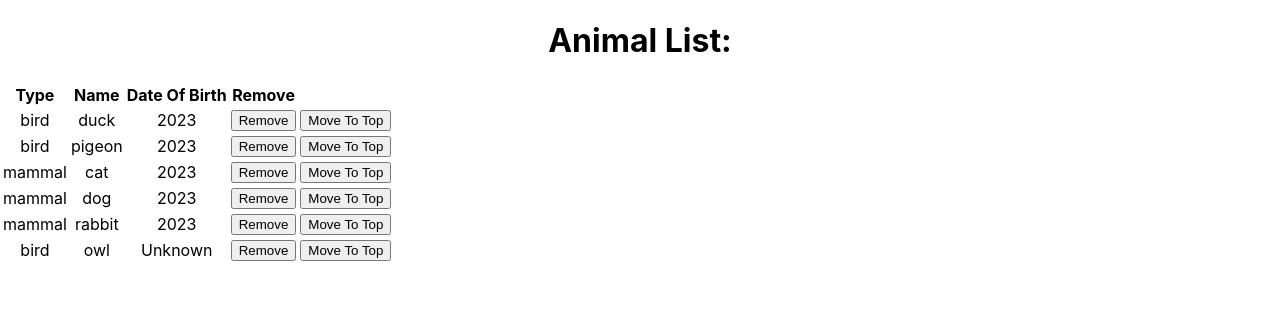
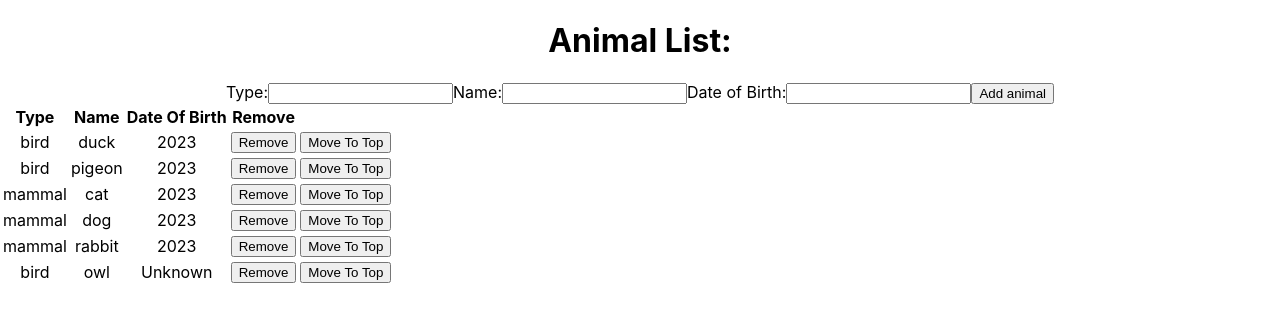
Before and after one commit to lenastoj/zoo, a React (Create React App) app: page / in a window 1280 px wide. Shown: the top 322 px of the page. Built offline with nearby package versions, Linux system fonts and the light colour scheme.

Commit message:
nedovrsen peti zadatak

```diff
--- a/src/AnimalList.js
+++ b/src/AnimalList.js
@@ -13,14 +13,12 @@ function AnimalList() {
     {type: 'bird', name: 'owl'}
   ];
   const [animals, setAnimals] = useState(initalAnimals);
-  // const [orderAnimals, setOrderAnimals] = useState(initalAnimals);
-
 
   const HandleRemove = (deleteAnimal) => {
-    // alert(animal);
     const newAnimals = animals.filter((animal) => animal !== deleteAnimal)
     setAnimals(newAnimals);
   }
+
   const MoveToTop = (moveAnimal) => {
     let firstAnimal;
     const newAnimalsOrder = animals.filter((animal) => {
@@ -32,9 +30,33 @@ function AnimalList() {
        setAnimals([...firstAnimal, ...newAnimalsOrder])
   }
 
+  const handleSubmit = (event) => {
+    event.preventDefault();
+  }
+  const AddAnimal = (event) => {
+    let newAnimal = {[event.target.id]: event.target.value};
+    setAnimals([...animals, newAnimal]);
+  }
+
+
   return(
     <div className="App">
       <h1>Animal List:</h1>
+      <form onSubmit={handleSubmit}>
+        <label>
+          Type:
+          <input type="text" name="type" value={animals.type} onChange={AddAnimal}/>
+        </label>
+        <label>
+          Name:
+          <input type="text" name="name" value={animals.type} onChange={AddAnimal}/>
+        </label>
+        <label>
+          Date of Birth:
+          <input type="number" name="dateOfBirth" value={animals.dateOfBirth} onChange={AddAnimal}/>
+        </label>
+        <button type='submit'>Add animal</button>
+      </form>
       <table>
         <thead>
             <tr>
```
